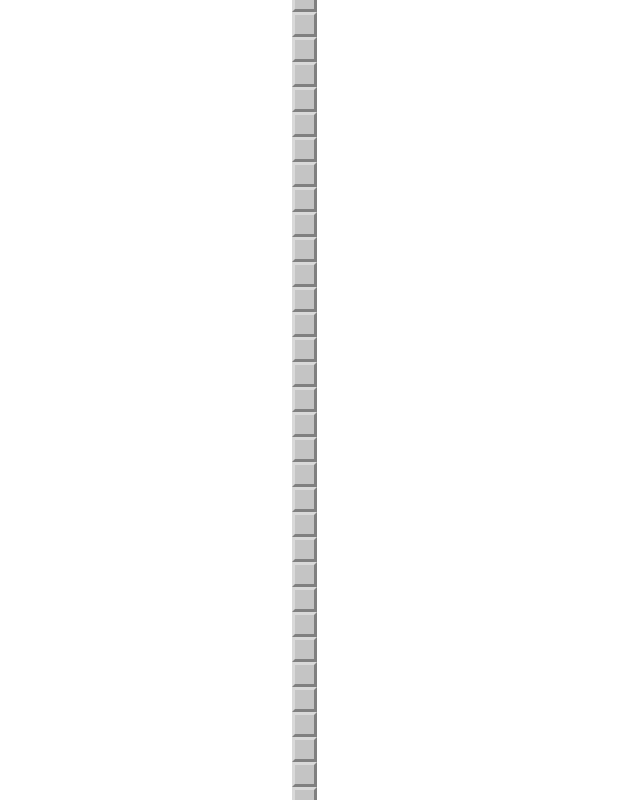
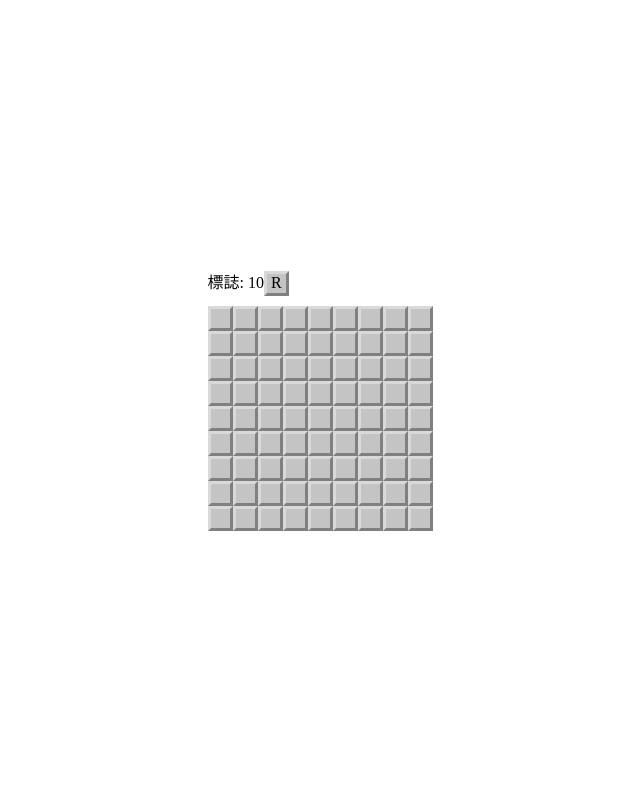
Before and after one commit to linwei5316/minesweeper-game, a React app: page / in a window 1280 px wide. Both pictures are taken after a click on the element "Easy". Shown: the top 800 px of the page, without its empty margins (320-960 px from the left). Built offline with nearby package versions, Linux system fonts and the light colour scheme.

Commit message:
chore: switch flag logic

```diff
--- a/src/App.tsx
+++ b/src/App.tsx
@@ -1,4 +1,4 @@
-import React, { useState } from 'react';
+import React from 'react';
 import GameMinesweeper from "@/components/GameMinesweeper";
 import { ThemeProvider } from "styled-components";
 import theme from "@/style/theme";
--- a/src/components/GameMinesweeper.tsx
+++ b/src/components/GameMinesweeper.tsx
@@ -6,6 +6,17 @@ import withGameContainer from '@/components/HOC/GameContainer';
 import MinesweeperSquare from '@/components/MinesweeperSquare';
 
 import Square from '@/components/Square';
+
+const squareUnitWidth = 25;
+
+const SquareContainer = styled.div<{xAmount: number}>`
+  margin-top: 10px;
+  width: ${({xAmount}) => xAmount * squareUnitWidth}px;
+  font-size: 0;
+  display: flex;
+  flex-wrap: wrap;
+`
+
 
 
 type MapIndex = number;
@@ -38,11 +49,14 @@ const GameMinesweeper = (props: Props) => {
     },
   }
 
+  const levelData = levelMapping[level];
+
+  //TODO 可以把 getLevelData 刪除 改用 levelData？？？？
   const getLevelData = (): GameLevelContent => {
     return levelMapping[level];
   }
 
-  const getInitialMap = () => {
+  const getInitialMap = (): MinesweeperMapData[] => {
     const [xAmount, yAmount] = getLevelData().map;
 
     const result = [];
@@ -58,25 +72,59 @@ const GameMinesweeper = (props: Props) => {
   const [minePosition, setMinePosition] = useState<MapIndex[]>([]);
   const [mapData, setMapData] = useState<MinesweeperMapData[]>(() => getInitialMap());
 
+  const clickSquareHandler = (position: number) => {
+    console.log(666)
+    if (isGameInitial()) {
+      //TODO initialMinePosition
+
+    }
+
+    if (minePosition.includes(position)) {
+
+      // TODO: BOOOOOOOOM!!!
+    }
+  }
+
+
+  const flagAmount = levelData.mineAmount - mapData.filter((mapData) => mapData === MapUnitType.Flag).length;
+  //TODO  useFlag => switchFlag  clearFlag flagAmount
+  const switchFlagHandler = (position: number) => {
+    if (flagAmount > 0) {
+      console.log('插旗囉')
+      const cloneData = [...mapData];
+
+      switch (cloneData[position]) {
+        case null:
+          cloneData[position] = MapUnitType.Flag;
+          break;
+        case MapUnitType.Flag:
+          cloneData[position] = null;
+          break;
+      }
+
+      setMapData(cloneData);
+    }
+  }
+
+
   const RenderMinesweeperSquare = () => {
-    return mapData.map((item) => {
+    return mapData.map((item, index) => {
       return <MinesweeperSquare
+        key={index}
         type={item}
+        onClick={() => clickSquareHandler(index)}
+        onContextMenu={() => switchFlagHandler(index)}
       />
     })
   }
 
 
-
-  //TODO !!!!!!!!!!!!!!!!!!!!!!!!!!!  地雷使用位置即可 number[]！！！！！！！！
   //TODO setFlag  記得使用 funciton 確保 async
-  const [flag, setFlag] = useState(() => getLevelData().mineAmount);
+  // const [flag, setFlag] = useState(() => getLevelData().mineAmount);
 
 
 
   const isGameInitial = () => {
-    //TODO 如果地圖全部都是覆蓋或是旗幟，就算未開局
-    // return mapData.some(() => {})
     let result = true;
 
     for (let index = 0; index < mapData.length; index++) {
@@ -128,12 +176,15 @@ const GameMinesweeper = (props: Props) => {
     <div>
       {/* TODO panel*/}
       <div>
-        <span>標誌: {flag}</span>
+        <span>標誌: {flagAmount}</span>
 
         <Square onClick={initialGame}>R</Square>
       </div>
 
-      {RenderMinesweeperSquare()}
+      <SquareContainer xAmount={levelData.map[0]}>
+        {RenderMinesweeperSquare()}
+      </SquareContainer>
+
 
 
       {isGameInitial() && '還沒開局'}
--- a/src/components/HOC/GameContainer.tsx
+++ b/src/components/HOC/GameContainer.tsx
@@ -24,13 +24,19 @@ const withGameContainer: WithGameContainer = (Game, levelEnum) => {
     const [ level, setLevel ] = useState<number | null>(null);
 
     const RenderLevelOption = () => {
-      return Object.values(levelEnum).filter((item) => {
-        return typeof item === 'number';
-      }).map((levelValue) => {
-        return <ButtonSquare onClick={() => {
-          setLevel(levelValue as number)
-        }}>{levelEnum[levelValue]}</ButtonSquare>
-      })
+      return Object.values(levelEnum)
+        .filter((item) => {
+          return typeof item === 'number';
+        })
+        .map((levelValue) => {
+          return (
+            <ButtonSquare
+              key={levelValue}
+              onClick={() => {
+              setLevel(levelValue as number)
+            }}>{levelEnum[levelValue]}</ButtonSquare>
+          )
+        });
 
     }
 
--- a/src/components/MinesweeperSquare.tsx
+++ b/src/components/MinesweeperSquare.tsx
@@ -1,17 +1,32 @@
 import React from 'react';
+import styled from "styled-components";
 import Square from '@/components/Square';
+import {MinesweeperMapData} from '@/consts/types';
+
+const StyledSquare = styled(Square)`
+  font-size: 14px;
+`
 
 interface Props {
-  type: any;
+  type: MinesweeperMapData;
+  onClick: () => void;
+  onContextMenu: () => void;
 }
 const MinesweeperSquare = (props: Props) => {
   //TODO state machine
-  const {type} = props;
+  const {type, onClick, onContextMenu} = props;
+
+  const clickContextMenuHandler = (event: any) => {
+    if (event.type === 'contextmenu') {
+      event.preventDefault();
+      onContextMenu();
+    }
+  }
 
   return (
-    <Square>
+    <StyledSquare onClick={() => onClick()} onContextMenu={clickContextMenuHandler}>
       {type}
-    </Square>
+    </StyledSquare>
   )
 }
 
--- a/src/components/Square.tsx
+++ b/src/components/Square.tsx
@@ -18,4 +18,7 @@ export default styled.div`
   ${clickable}
   width: 25px;
   height: 25px;
+  display: inline-flex;
+  justify-content: center;
+  align-items: center;
 `
```
